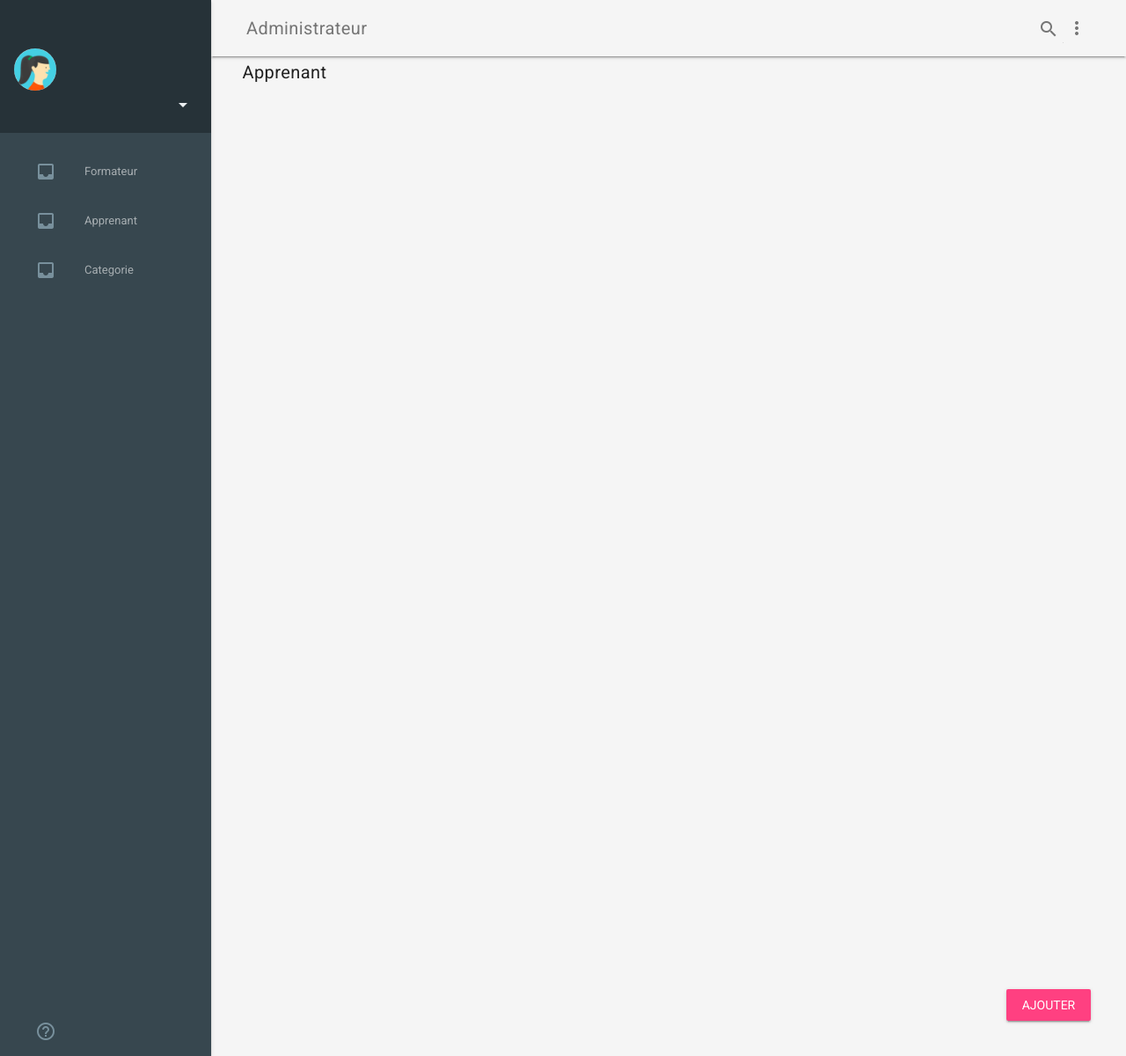
After one commit to chawki27000/tice_project, a Django app: page /gestion/apprenant in a window 1280 px wide. The commit adds this page. Shown: the whole page at 88% size. Run offline with Django 3.2, Linux system fonts and the light colour scheme; data that the repository does not hold is empty; parts of the project's set-up code (start-up, migrations or seed data) failed here and were passed over.

Commit message:
add apprenant feature in admin actor

```diff
--- a/gestion/models.py
+++ b/gestion/models.py
@@ -85,6 +85,9 @@ class Apprenant(models.Model):
     diplome_appr = models.CharField(max_length=80)
     formation = models.ForeignKey('Formation')
 
+    def get_absolute_url(self):
+        return reverse('apprenant_detail', kwargs={'pk': self.pk})
+
     def __str__(self):
         return '{} {}'.format(self.user.first_name, self.user.last_name)
 
--- a/gestion/urls.py
+++ b/gestion/urls.py
@@ -37,6 +37,12 @@ urlpatterns = [
         regex=r'^consultation$',
         view=views.ConsultationView.as_view(),
         name='dash_consul'
+    ),
+
+    url(
+        regex=r'^apprenant$',
+        view=views.ListeApprenant.as_view(),
+        name='dash_apprenant'
     ),
 
     # urls for atomic function
@@ -108,4 +114,23 @@ urlpatterns = [
         view=views.DeleteRessource.as_view(),
         name='delete_ressource'
     ),
+
+    # CRUD (Apprenant)
+    url(
+        regex=r'^apprenant/new$',
+        view=views.CreateApprenant.as_view(),
+        name='create_apprenant'
+    ),
+
+    url(
+        regex=r'^apprenant/edit/(?P<pk>\d+)$',
+        view=views.UpdateApprenant.as_view(),
+        name='update_apprenant'
+    ),
+
+    url(
+        regex=r'^apprenant/del/(?P<pk>\d+)$',
+        view=views.DeleteApprenant.as_view(),
+        name='delete_apprenant'
+    ),
 ]
--- a/gestion/views.py
+++ b/gestion/views.py
@@ -6,8 +6,8 @@ from django.http import HttpResponse, HttpResponseRedirect
 from django.shortcuts import render, redirect
 from django.views.generic import TemplateView, ListView, CreateView, UpdateView, DeleteView
 
-from gestion.models import Categorie, Formateur, Ressource
-from .forms import LoginForm, UserRegistrationForm, CategorieForm, FormateurForm, RessourceForm
+from gestion.models import Categorie, Formateur, Ressource, Apprenant
+from .forms import LoginForm, UserRegistrationForm, CategorieForm, FormateurForm, RessourceForm, ApprenantForm
 
 
 # CBV TempleteView :
@@ -173,7 +173,6 @@ class CreateRessource(CreateView):
 
     def form_valid(self, form):
         categorie = form.save(commit=False)
-        categorie.administrateur = self.request.user.administrateur
         return super(CreateRessource, self).form_valid(form)
 
 
@@ -194,3 +193,40 @@ class DeleteRessource(DeleteView):
     context_object_name = "ressource"
     template_name = "gestion/ressource_delete.html"
     success_url = reverse_lazy('gestion:dash_ressource')
+
+
+# CBV : Apprenant
+class ListeApprenant(ListView):
+    model = Apprenant
+    context_object_name = "derniers_articles"
+    template_name = "gestion/dash_admin_apprenant.html"
+
+
+class CreateApprenant(CreateView):
+    model = Apprenant
+    template_name = "gestion/apprenant_create_form.html"
+    form_class = ApprenantForm
+    success_url = reverse_lazy('gestion:dash_apprenant')
+
+    def form_valid(self, form):
+        categorie = form.save(commit=False)
+        return super(CreateApprenant, self).form_valid(form)
+
+
+class UpdateApprenant(UpdateView):
+    model = Apprenant
+    template_name = "gestion/apprenant_update_form.html"
+    form_class = RessourceForm
+    success_url = reverse_lazy('gestion:dash_apprenant')
+
+    def form_valid(self, form):
+        self.object = form.save()
+        messages.success(self.request, "Votre profil a ete mis a jour avec succes.")
+        return redirect('gestion:dash_apprenant')
+
+
+class DeleteApprenant(DeleteView):
+    model = Apprenant
+    context_object_name = "apprenant"
+    template_name = "gestion/apprenant_delete.html"
+    success_url = reverse_lazy('gestion:dash_apprenant')
--- /dev/null
+++ b/tice_project/templates/gestion/dash_admin_apprenant.html
@@ -0,0 +1,45 @@
+{% extends "gestion/dashboard.html" %}
+{#{% block title %}Dashboard cotegorie{% endblock %}#}
+{% block content2 %}
+
+    <span class="mdl-layout-title">Apprenant</span>
+
+    {% for article in derniers_articles %}
+        <div class="mdl-grid">
+            <div class="mdl-cell mdl-cell--1-col">
+
+                <div class="demo-card-event mdl-card mdl-shadow--2dp">
+                    <div class=" mdl-card--expand">
+                        <h4>
+                            <p class="me_card"><strong>Username: </strong> {{ article.user.username }}</p>
+                        </h4>
+                        <p class="me_card"><strong>Grade : </strong> {{ article.grade_util }}</p>
+                        <p class="me_card"><strong>Diplome : </strong> {{ article.diplome_appr }}</p>
+                        <p class="me_card"><strong>Formation : </strong> {{ article.formation.lib_form }}</p>
+
+
+                    </div>
+                    <div class="mdl-card__actions mdl-card--border">
+                        <a class="mdl-button mdl-button--colored mdl-js-button mdl-js-ripple-effect"
+                           href="{% url "gestion:update_apprenant" article.id %}">
+                            Modifier
+                        </a>
+
+                        <a class="mdl-button mdl-button--colored mdl-js-button mdl-js-ripple-effect"
+                           href="{% url "gestion:delete_apprenant" article.id %}">
+                            Supprimer
+                        </a>
+                        <div class="mdl-layout-spacer"></div>
+                        <i class="material-icons">event</i>
+                    </div>
+                </div>
+            </div>
+
+        </div>
+
+    {% endfor %}
+
+    <a href="{% url "gestion:create_apprenant" %}" target="_blank" id="view-source"
+       class="mdl-button mdl-js-button mdl-button--raised mdl-js-ripple-effect mdl-color--accent mdl-color-text--accent-contrast">Ajouter</a>
+
+{% endblock %}
--- a/tice_project/templates/gestion/dashboard.html
+++ b/tice_project/templates/gestion/dashboard.html
@@ -105,6 +105,9 @@
                     <a class="mdl-navigation__link" href="{% url "gestion:dash_formateur" %}"><i
                             class="mdl-color-text--blue-grey-400 material-icons"
                             role="presentation">inbox</i>Formateur</a>
+                    <a class="mdl-navigation__link" href="{% url "gestion:dash_apprenant" %}"><i
+                            class="mdl-color-text--blue-grey-400 material-icons"
+                            role="presentation">inbox</i>Apprenant</a>
                     <a class="mdl-navigation__link" href="{% url "gestion:dash_categorie" %}"><i
                             class="mdl-color-text--blue-grey-400 material-icons"
                             role="presentation">inbox</i>Categorie</a>
@@ -121,8 +124,9 @@
                             role="presentation">inbox</i>Teste</a>
                     <!-- Dashboard : (Apprenant) Side-->
                 {% else %}
-                    <a class="mdl-navigation__link" href="{% url "gestion:dash_consul" %}"><i class="mdl-color-text--blue-grey-400 material-icons"
-                                                               role="presentation">inbox</i>Consultation</a>
+                    <a class="mdl-navigation__link" href="{% url "gestion:dash_consul" %}"><i
+                            class="mdl-color-text--blue-grey-400 material-icons"
+                            role="presentation">inbox</i>Consultation</a>
                 {% endif %}
 
                 <div class="mdl-layout-spacer"></div>
```
Also changed, not shown: gestion/forms.py (+7 -1 lines), tice_project/templates/gestion/apprenant_create_form.html (added, +14 -0 lines), tice_project/templates/gestion/apprenant_delete.html (added, +9 -0 lines), tice_project/templates/gestion/apprenant_update_form.html (added, +14 -0 lines).
